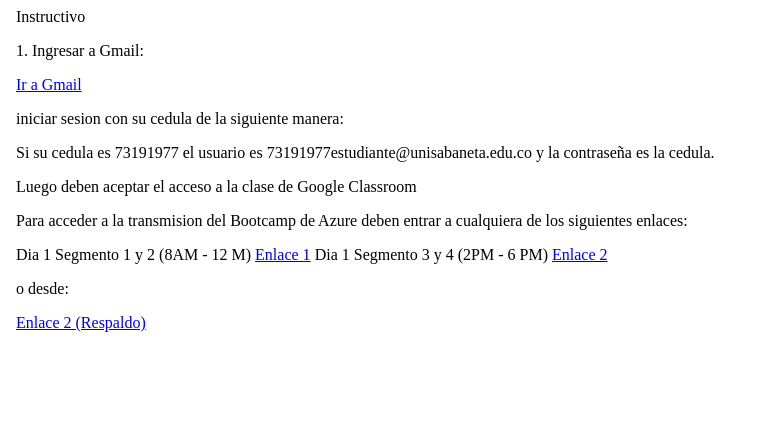
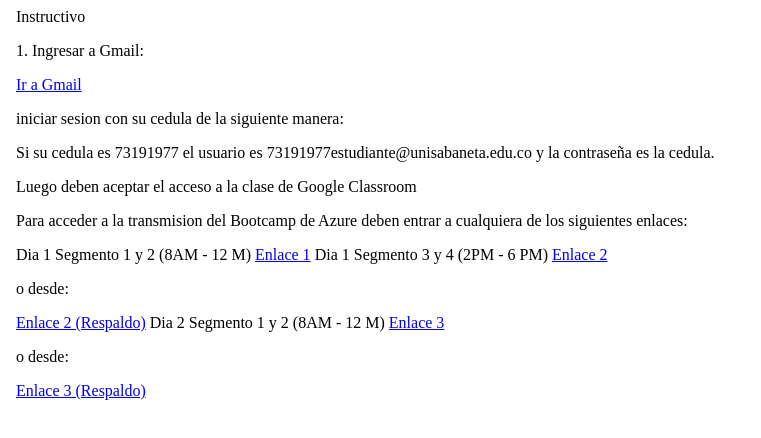
Before and after one commit to rafodelmal/static-azure-web-page-angular, an Angular app: page / in a window 1280 px wide. Shown: the top 438 px of the page, without its empty margins (0-761 px from the left). Built offline with nearby package versions, Linux system fonts and the light colour scheme.

Commit message:
Contenido 5

```diff
--- a/src/app/app.component.html
+++ b/src/app/app.component.html
@@ -25,5 +25,13 @@
 <a href="https://www.youtube.com/watch?v=_0pMnqpIUPU">Enlace 2</a>
 <p>o desde:</p>
 <a href="https://www.twitch.tv/azurebootcampsenaus">Enlace 2 (Respaldo)</a>
+
+
+Dia 2 Segmento 1 y 2 (8AM - 12 M)
+<a href="https://youtu.be/eydVUKK5ftE">Enlace 3</a>
+<p>o desde:</p>
+<a href="https://www.twitch.tv/azurebootcampsenaus">Enlace 3 (Respaldo)</a>
+
+
 </body>
 </html>
```
